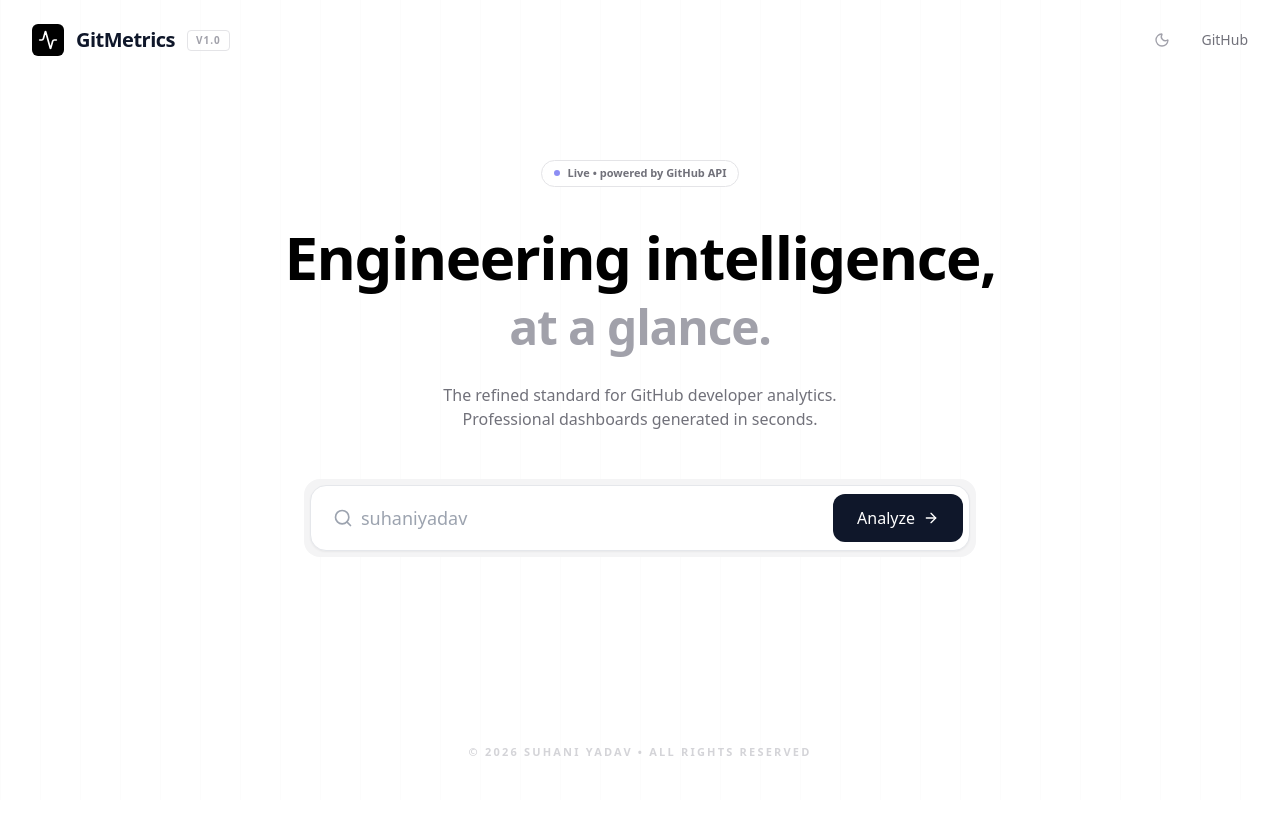
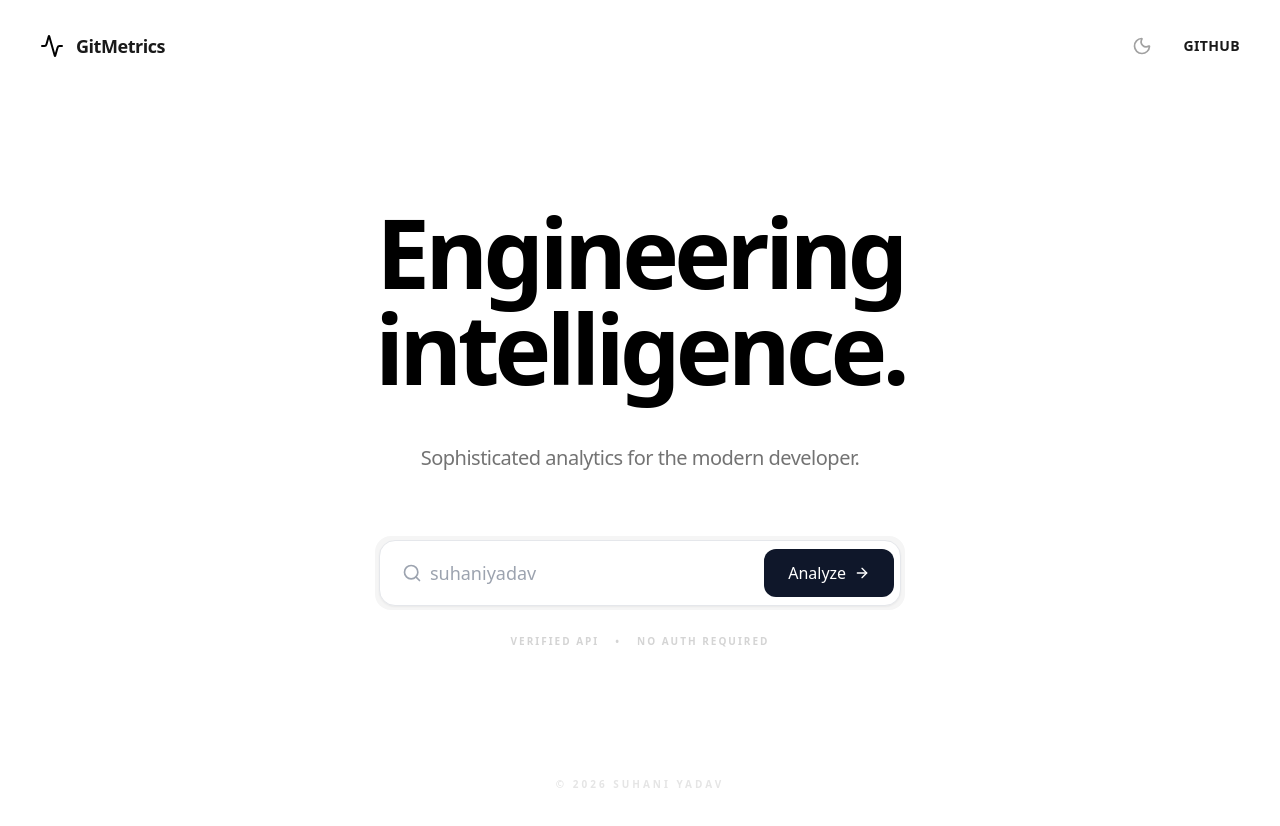
Before and after one commit to suhaniyadav-netizen/GitMetrics, a React (Vite) app: page / in a window 1280 px wide. Shown: the top 826 px of the page. Before the commit the page ends 800 px from the top, so only its background shows below. Built offline with nearby package versions, Linux system fonts and the light colour scheme.

Commit message:
feat: updated landing page

```diff
--- a/src/pages/Home.jsx
+++ b/src/pages/Home.jsx
@@ -30,73 +30,53 @@ export default function Home() {
   const currentYear = new Date().getFullYear();
 
   return (
-    <div className="min-h-screen bg-white dark:bg-[#09090b] text-slate-900 dark:text-zinc-100 transition-colors duration-500 flex flex-col font-sans relative overflow-hidden">
+    <div className="min-h-screen bg-white dark:bg-[#0C0C0C] text-[#1A1A1A] dark:text-[#E5E5E5] transition-colors duration-500 flex flex-col font-sans selection:bg-indigo-100 dark:selection:bg-indigo-500/30">
 
-      <div
-        className="absolute inset-0 z-0 opacity-[0.03] dark:opacity-[0.1] pointer-events-none"
-        style={{
-          backgroundImage: 'linear-gradient(to right, #a1a1aa 1px, transparent 1px)',
-          backgroundSize: '40px 100%'
-        }}
-      />
+      {/* Structural Grid - Only visible in dark mode for depth */}
+      <div className="absolute inset-0 z-0 opacity-0 dark:opacity-[0.03] pointer-events-none"
+        style={{ backgroundImage: 'linear-gradient(to right, #FFF 1px, transparent 1px)', backgroundSize: '80px 100%' }} />
 
-      <nav className="relative z-10 flex items-center justify-between px-8 py-6">
-        <div className="flex items-center gap-3">
-          <div className="flex items-center justify-center w-8 h-8 text-white bg-black dark:bg-zinc-100 dark:text-black rounded-md">
-            <Activity className="w-5 h-5" />
-          </div>
-          <span className="text-xl font-bold tracking-tight">GitMetrics</span>
-          <span className="px-2 py-0.5 text-[10px] font-bold text-zinc-400 border border-zinc-200 dark:border-zinc-800 rounded uppercase tracking-widest">
-            V1.0
-          </span>
+      <nav className="relative z-10 flex items-center justify-between px-10 py-8">
+        <div className="flex items-center gap-3 group cursor-default">
+          <Activity className="w-6 h-6 text-black dark:text-white group-hover:rotate-12 transition-transform" />
+          <span className="text-lg font-bold tracking-tight">GitMetrics</span>
         </div>
 
-        <div className="flex items-center gap-6">
-          <button
-            onClick={toggleTheme}
-            className="p-2 text-zinc-400 hover:text-black dark:hover:text-white transition-colors"
-          >
-            {isDark ? <Sun className="w-4 h-4 text-orange-400" /> : <Moon className="w-4 h-4" />}
+        <div className="flex items-center gap-8">
+          <button onClick={toggleTheme} className="text-[#A1A1A1] hover:text-black dark:hover:text-white transition-colors">
+            {isDark ? <Sun className="w-5 h-5" /> : <Moon className="w-5 h-5" />}
           </button>
-
-          <a
-            href="https://github.com"
-            target="_blank"
-            rel="noreferrer"
-            className="flex items-center gap-2 text-sm font-medium text-zinc-500 hover:text-black dark:text-zinc-400 dark:hover:text-white transition-colors"
-          >
-            GitHub
+          <a href="https://github.com" target="_blank" rel="noreferrer" className="text-sm font-semibold tracking-wide hover:opacity-60 transition-opacity">
+            GITHUB
           </a>
         </div>
       </nav>
 
-      <main className="relative z-10 flex flex-col items-center flex-1 px-4 pt-20 pb-20 mx-auto max-w-4xl text-center">
+      <main className="relative z-10 flex flex-col items-center flex-1 px-6 pt-28 pb-20 mx-auto max-w-4xl text-center">
 
-        <div className="flex items-center gap-2 px-3 py-1 mb-10 text-[11px] font-semibold text-zinc-500 bg-white dark:bg-zinc-900/50 border border-zinc-200 dark:border-zinc-800 rounded-full">
-          <span className="w-1.5 h-1.5 rounded-full bg-indigo-500 animate-pulse"></span>
-          Live • powered by GitHub API
-        </div>
+        <h1 className="mb-4 text-6xl md:text-8xl font-bold tracking-tighter text-black dark:text-white leading-[0.9]">
+          Engineering <br /> intelligence.
+        </h1>
 
-        <h1 className="mb-4 text-5xl md:text-6xl font-bold tracking-tight text-black dark:text-zinc-50">
-          Engineering intelligence,
-        </h1>
-        <h2 className="mb-8 text-4xl md:text-5xl font-bold tracking-tight text-zinc-400 dark:text-zinc-500">
-          at a glance.
-        </h2>
-
-        <p className="max-w-lg mb-12 text-sm md:text-base text-zinc-500 dark:text-zinc-400 leading-relaxed font-medium">
-          The refined standard for GitHub developer analytics. <br />
-          Professional dashboards generated in seconds.
+        <p className="mt-8 mb-16 text-lg md:text-xl text-[#737373] dark:text-[#888888] font-medium tracking-tight">
+          Sophisticated analytics for the modern developer.
         </p>
 
-        <div className="w-full max-w-2xl mb-12 p-1.5 bg-zinc-100 dark:bg-zinc-900 rounded-2xl">
-          <SearchBar />
+        <div className="w-full max-w-xl group">
+          <div className="p-1 bg-[#F5F5F5] dark:bg-[#161616] rounded-2xl transition-all group-focus-within:ring-1 ring-black/5 dark:ring-white/10">
+            <SearchBar />
+          </div>
+          <div className="mt-6 flex justify-center gap-4 text-[10px] font-bold tracking-[0.2em] text-[#D4D4D4] dark:text-[#262626] uppercase">
+            <span>Verified API</span>
+            <span>•</span>
+            <span>No Auth Required</span>
+          </div>
         </div>
 
       </main>
 
-      <footer className="relative z-10 py-10 text-[11px] font-bold uppercase tracking-[0.2em] text-center text-zinc-300 dark:text-zinc-800">
-        &copy; {currentYear} Suhani Yadav • All rights reserved
+      <footer className="relative z-10 py-12 text-[10px] font-bold uppercase tracking-[0.3em] text-center text-[#E5E5E5] dark:text-[#1A1A1A]">
+        &copy; {currentYear} Suhani Yadav
       </footer>
     </div>
   );
```
